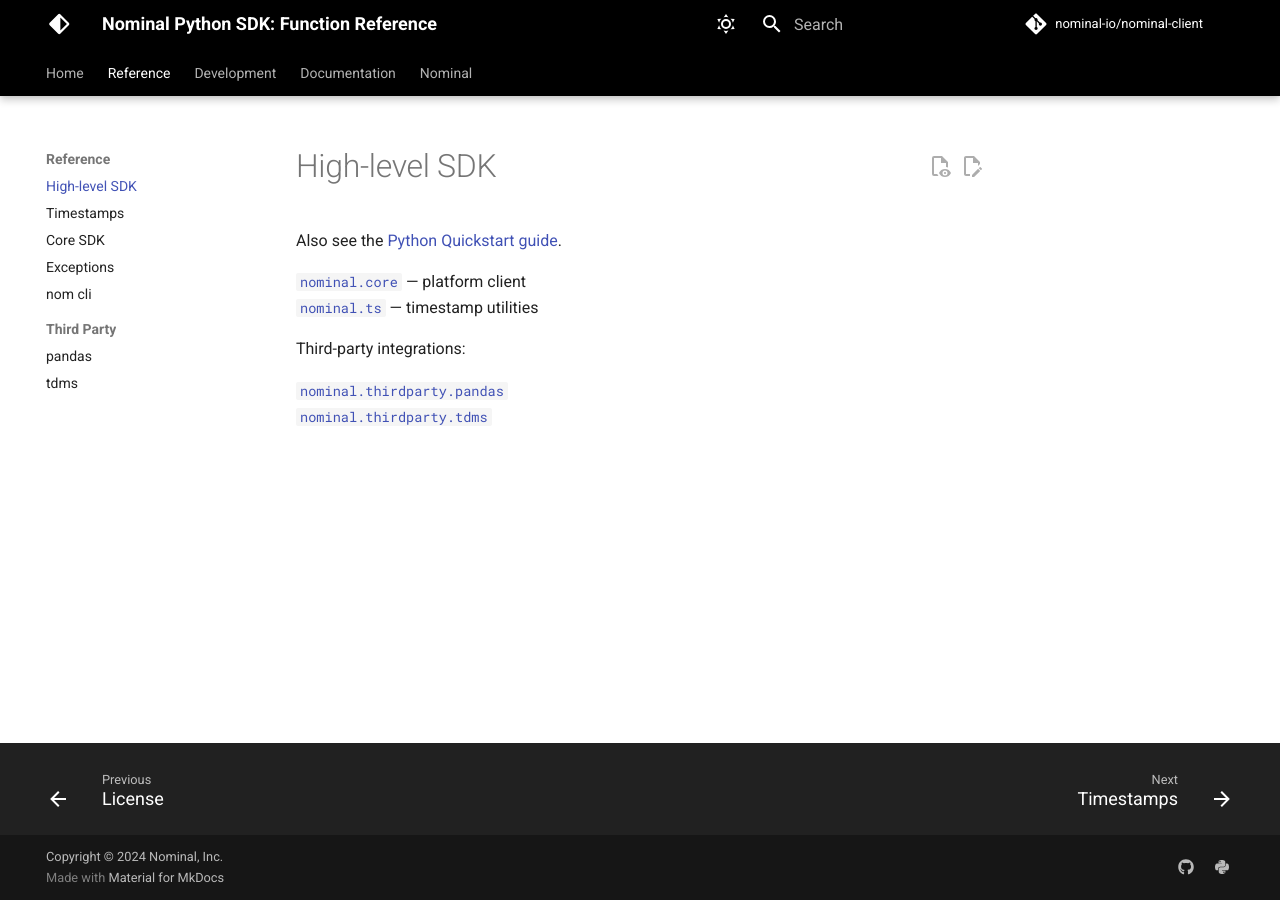
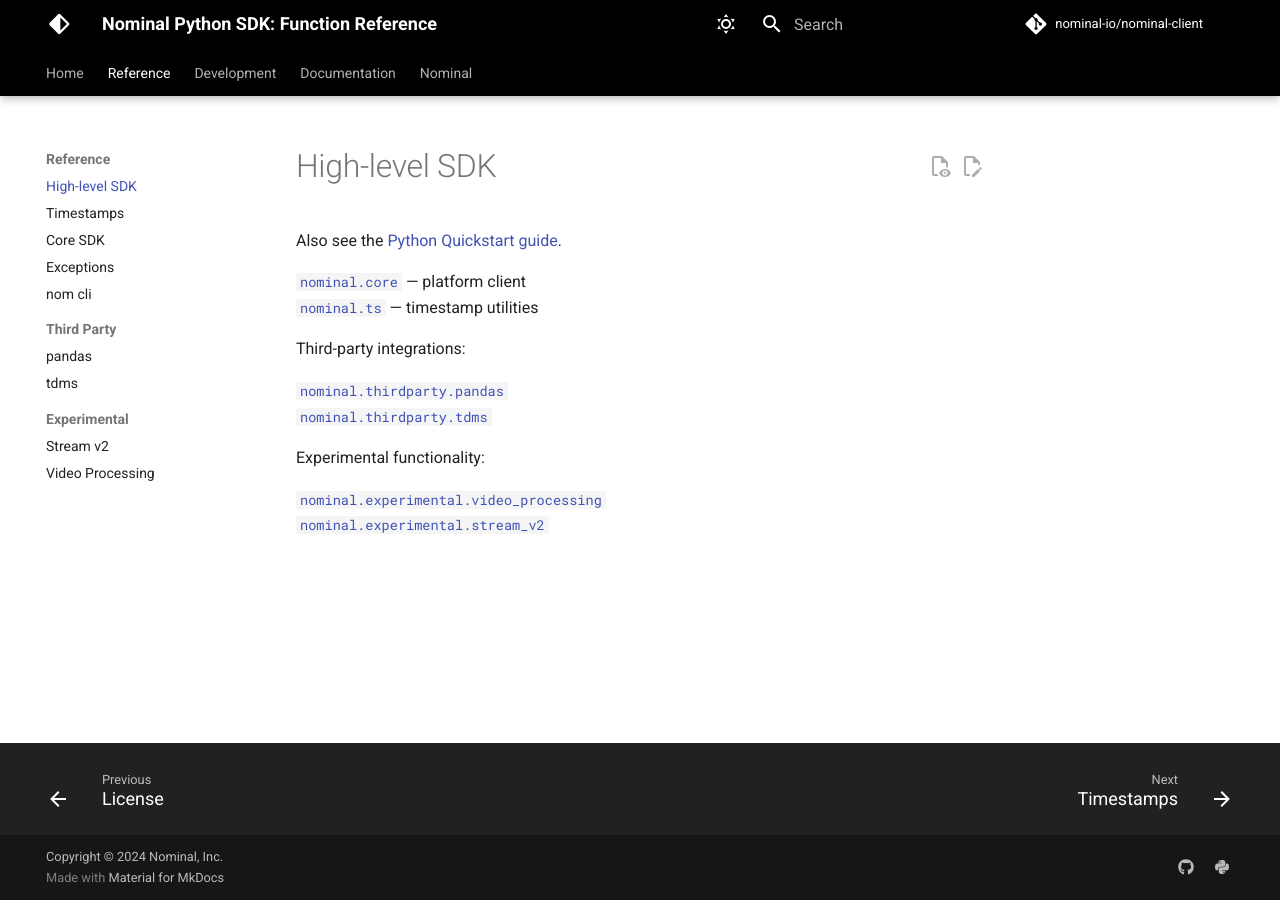
Before and after one commit to nominal-io/nominal-client, an MkDocs documentation site: the page built from docs/reference/toplevel.md, in a window 1280 px wide. Built offline with MkDocs 1.6.1 and Material for MkDocs 9.7.7, drawn with Linux system fonts in a browser that asks for light colours; comment, search, counter and statistics services are not loaded.

Commit message:
Add experimental modules to API reference

```diff
--- a/docs/reference/toplevel.md
+++ b/docs/reference/toplevel.md
@@ -8,6 +8,11 @@
 [`nominal.thirdparty.pandas`](./thirdparty/pandas.md)<br/>
 [`nominal.thirdparty.tdms`](./thirdparty/tdms.md)
 
+Experimental functionality:
+
+[`nominal.experimental.video_processing`](./experimental/video_processing.md)<br/>
+[`nominal.experimental.stream_v2`](./experimental/stream_v2.md)
+
 <!--
   Eventually we can use `summary` over `filters` when it moves from Sponsors only to GA:
   https://mkdocstrings.github.io/python/usage/configuration/members/#summary
--- a/mkdocs.yml
+++ b/mkdocs.yml
@@ -29,6 +29,9 @@
       - Third Party:
         - pandas: reference/thirdparty/pandas.md
         - tdms: reference/thirdparty/tdms.md
+      - Experimental:
+        - Stream v2: reference/experimental/stream_v2.md
+        - Video Processing: reference/experimental/video_processing.md
   - Development:
       - Contributing: contributing.md
   - Documentation: https://docs.nominal.io/python/quickstart
```
Also changed, not shown: docs/reference/experimental/stream_v2.md (added, +1 -0 lines), docs/reference/experimental/video_processing.md (added, +1 -0 lines), 2 other files.
